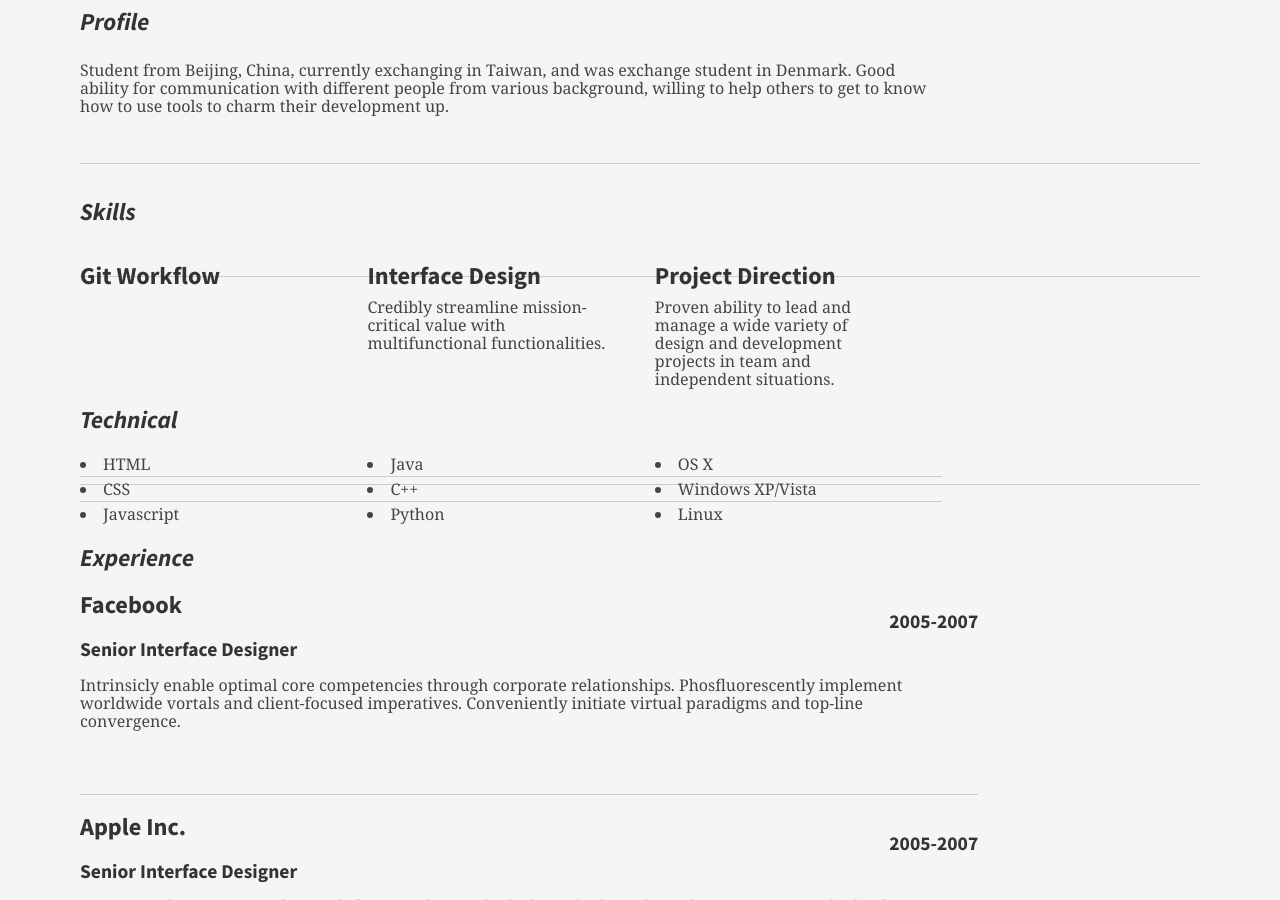
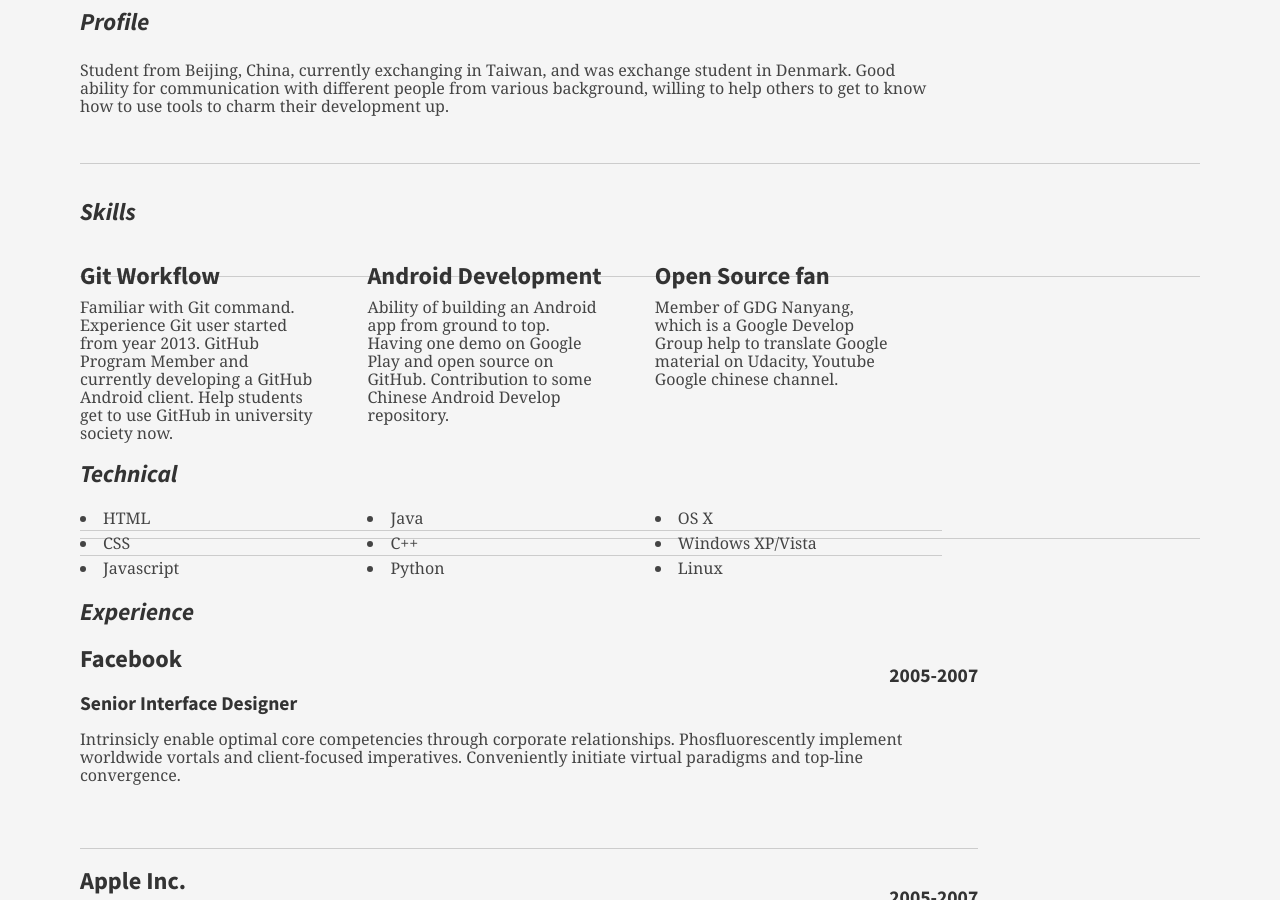
Before and after one commit to Anthonyeef/backup-of-personal-blog, a Jekyll site: the page built from resume/en/index.html, in a window 1280 px wide and 900 px high, scrolled down 424 px. Built offline with Jekyll 4.4.1, drawn with Linux system fonts in a browser that asks for light colours; nearby versions of some CDN libraries; a style sheet for code colours, icons or effects is not loaded.

Commit message:
add resume conten

```diff
--- a/resume/en/index.html
+++ b/resume/en/index.html
@@ -65,17 +65,17 @@ hide: true
 
 								<div class="talent">
 									<h2> Git Workflow</h2>
-									<p> </p>
+									<p> Familiar with Git command. Experience Git user started from year 2013. GitHub Program Member and currently developing a GitHub Android client. Help students get to use GitHub in university society now.</p>
 								</div>
 
 								<div class="talent">
-									<h2>Interface Design</h2>
-									<p>Credibly streamline mission-critical value with multifunctional functionalities.	 </p>
+									<h2>Android Development </h2>
+                                    <p>Ability of building an Android app from ground to top. Having one demo on Google Play and open source on GitHub. Contribution to some Chinese Android Develop repository.</p>
 								</div>
 
 								<div class="talent">
-									<h2>Project Direction</h2>
-									<p>Proven ability to lead and manage a wide variety of design and development projects in team and independent situations.</p>
+                                    <h2>Open Source fan</h2>
+                                    <p>Member of GDG Nanyang, which is a Google Develop Group help to translate Google material on Udacity, Youtube Google chinese channel. </p>
 								</div>
 						</div>
 					</div><!--// .yui-gf -->
```
